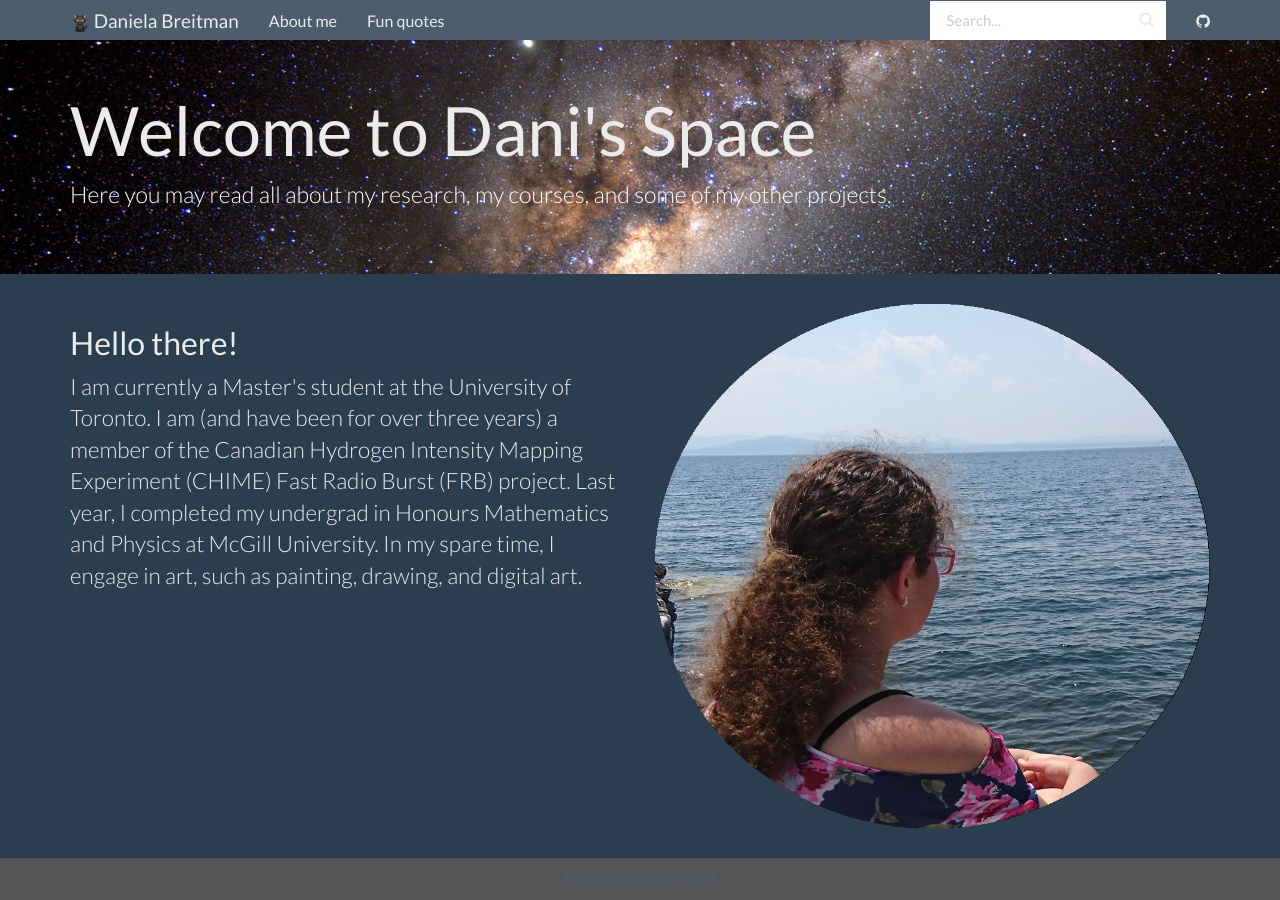
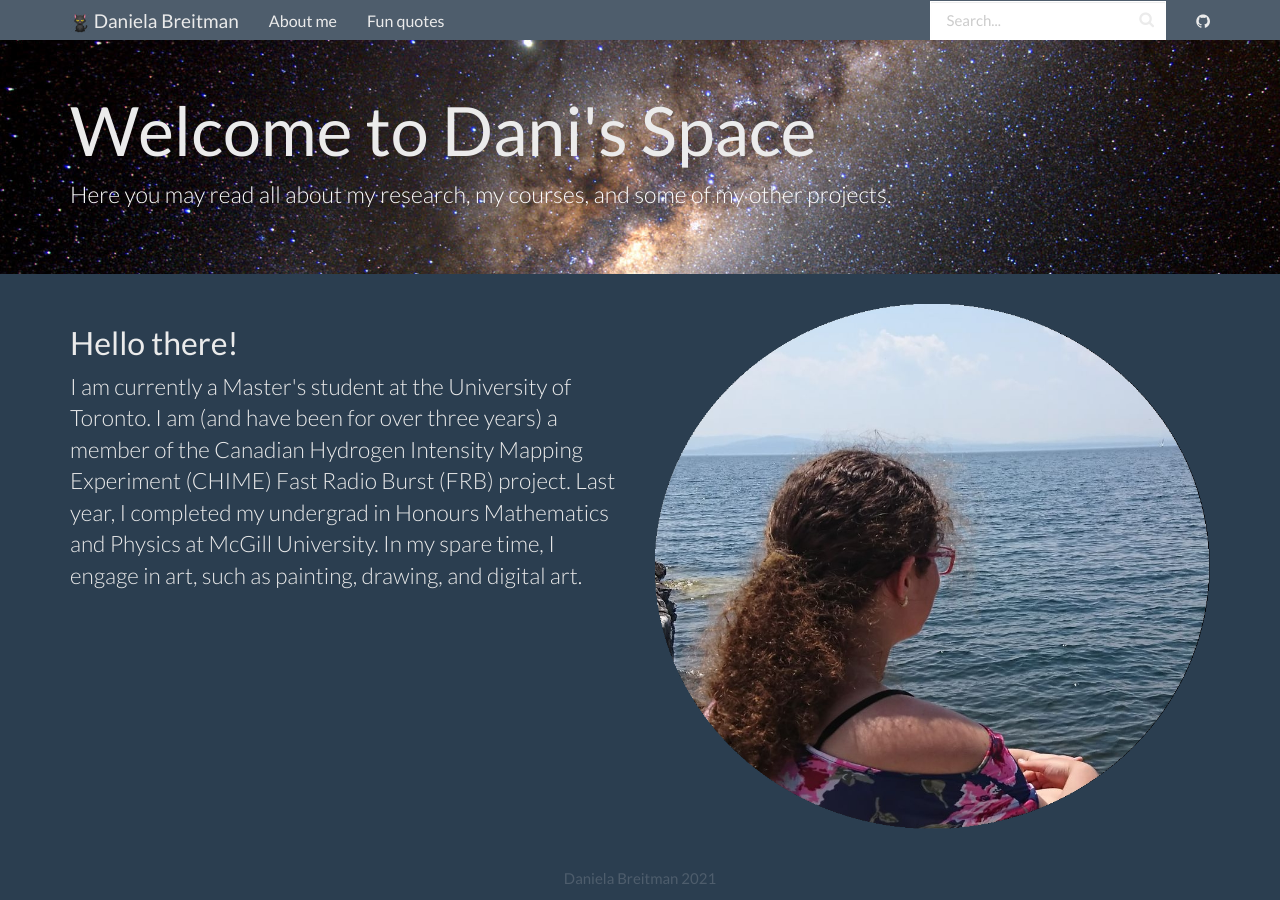
Before and after one commit to DanielaBreitman/DanielaBreitman.github.io, a Jekyll site: the page built from index.html, in a window 1280 px wide. Built offline with Jekyll 4.4.1, drawn with Linux system fonts in a browser that asks for light colours.

Commit message:
Fixed footer

```diff
--- a/_sass/_jekyll-doc-theme.scss
+++ b/_sass/_jekyll-doc-theme.scss
@@ -41,7 +41,7 @@ html {
     bottom: 0;
     width: 100%;
     padding-top: 10px;
-    background-color: $gray;
+    background-color: #2b3e50;
     color: $gray-light;
   }
 
```
